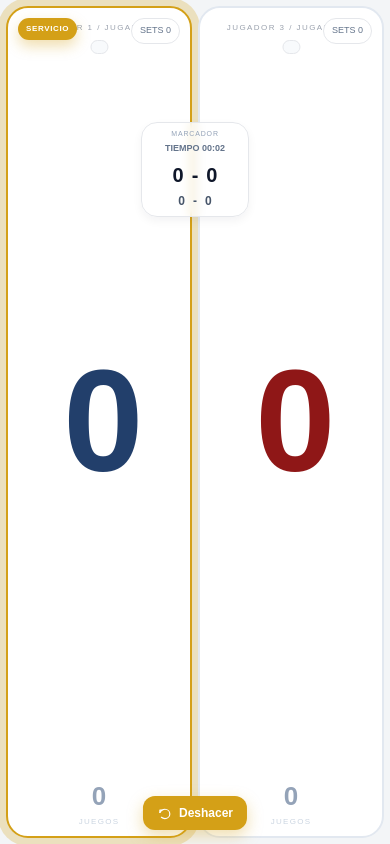
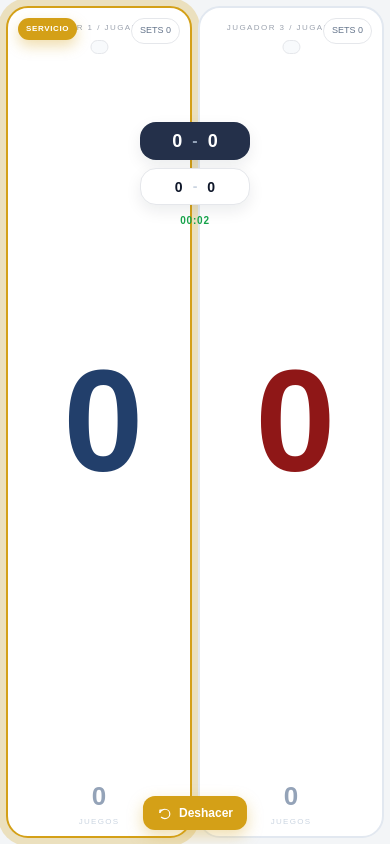
Before and after one commit to AGPadel/click-flic, a React (Vite) app: page / in a window 390 px wide. Both pictures are taken after a click on the button "Comenzar partido". Built offline with nearby package versions, Linux system fonts and the light colour scheme.

Commit message:
Marcador central estilo compacto y pantalla tactil completa

```diff
--- a/src/App.css
+++ b/src/App.css
@@ -118,6 +118,23 @@ input {
   gap: 6px;
 }
 
+.tap-half {
+  position: absolute;
+  top: 0;
+  height: 100%;
+  width: 50%;
+  z-index: 5;
+  background: transparent;
+}
+
+.tap-left {
+  left: 0;
+}
+
+.tap-right {
+  right: 0;
+}
+
 .team-panel {
   position: relative;
   overflow: hidden;
@@ -229,54 +246,76 @@ input {
   z-index: 12;
 }
 
-.center-box {
+/* MARCADOR CENTRAL NUEVO */
+
+.score-center-wrap {
   position: absolute;
   left: 50%;
   top: 13%;
   transform: translateX(-50%);
-  background: rgba(255, 255, 255, 0.75);
-  border: 1px solid #e5e7eb;
-  border-radius: 16px;
-  box-shadow: 0 4px 10px rgba(15, 23, 42, 0.05);
-  padding: 8px 14px;
-  text-align: center;
-  min-width: 120px;
   z-index: 30;
-  backdrop-filter: blur(4px);
+  display: flex;
+  flex-direction: column;
+  align-items: center;
+  gap: 10px;
 }
 
-.center-title {
-  font-size: 9px;
-  letter-spacing: 0.25em;
+.score-timer {
+  color: #16a34a;
+  font-size: 12px;
+  font-weight: 800;
+  letter-spacing: 0.08em;
+}
+
+.score-pill {
+  display: flex;
+  align-items: center;
+  justify-content: center;
+  gap: 18px;
+  border-radius: 20px;
+  padding: 10px 22px;
+  min-width: 160px;
+  box-shadow: 0 6px 16px rgba(15, 23, 42, 0.08);
+}
+
+.score-pill-top {
+  background: #24304a;
+  color: #ffffff;
+}
+
+.score-pill-bottom {
+  background: #ffffff;
+  color: #0f172a;
+  border: 1px solid #e5e7eb;
+}
+
+.score-pill-left,
+.score-pill-right {
+  font-size: 26px;
+  font-weight: 900;
+  line-height: 1;
+}
+
+.score-pill-bottom-left,
+.score-pill-bottom-right {
+  font-size: 18px;
+  font-weight: 900;
+  line-height: 1;
+}
+
+.score-pill-sep {
+  font-size: 24px;
+  font-weight: 900;
   color: #94a3b8;
 }
 
-.center-time {
-  margin-top: 3px;
-  font-size: 10px;
-  font-weight: 600;
-  color: #64748b;
+.score-pill-sep-light {
+  font-size: 18px;
+  font-weight: 800;
+  color: #cbd5e1;
 }
 
-.center-games {
-  margin-top: 6px;
-  display: flex;
-  justify-content: center;
-  gap: 10px;
-  font-size: 26px;
-  font-weight: 900;
-  color: #0f172a;
-}
-
-.center-sets {
-  margin-top: 2px;
-  display: flex;
-  justify-content: center;
-  gap: 10px;
-  font-size: 14px;
-  font-weight: 700;
-  color: #475569;
-}
+/* BOTON DESHACER */
 
 .undo-bottom {
   position: absolute;
@@ -311,22 +350,7 @@ input {
   height: 16px;
 }
 
-.tap-half {
-  position: absolute;
-  top: 0;
-  height: 100%;
-  width: 50%;
-  z-index: 5;
-  background: transparent;
-}
-
-.tap-left {
-  left: 0;
-}
-
-.tap-right {
-  right: 0;
-}
+/* CONTROL */
 
 .control-grid {
   max-width: 1300px;
@@ -485,32 +509,38 @@ input {
     letter-spacing: 0.16em;
   }
 
-  .center-box {
+  .score-center-wrap {
     top: 14%;
-    padding: 6px 10px;
-    min-width: 108px;
+    gap: 8px;
   }
 
-  .center-title {
-    font-size: 7px;
-    letter-spacing: 0.12em;
+  .score-timer {
+    font-size: 10px;
   }
 
-  .center-time {
-    margin-top: 2px;
-    font-size: 9px;
+  .score-pill {
+    min-width: 110px;
+    padding: 7px 14px;
+    gap: 10px;
+    border-radius: 16px;
   }
 
-  .center-games {
-    margin-top: 5px;
-    gap: 8px;
-    font-size: 20px;
+  .score-pill-left,
+  .score-pill-right {
+    font-size: 18px;
   }
 
-  .center-sets {
-    margin-top: 2px;
-    gap: 8px;
-    font-size: 12px;
+  .score-pill-bottom-left,
+  .score-pill-bottom-right {
+    font-size: 14px;
+  }
+
+  .score-pill-sep {
+    font-size: 16px;
+  }
+
+  .score-pill-sep-light {
+    font-size: 14px;
   }
 
   .undo-bottom {
--- a/src/App.jsx
+++ b/src/App.jsx
@@ -420,20 +420,21 @@ function ViewMode({ state, undo, scorePoint }) {
           goldenPoint={state.goldenPoint}
         />
 
-        <div className="center-box">
-          <div className="center-title">MARCADOR</div>
-          <div className="center-time">TIEMPO {minutes}:{seconds}</div>
-
-          <div className="center-games">
-            <span>{state.games1}</span>
-            <span>-</span>
-            <span>{state.games2}</span>
+        <div className="score-center-wrap">
+          <div className="score-pill score-pill-top">
+            <span className="score-pill-left">{state.games1}</span>
+            <span className="score-pill-sep">-</span>
+            <span className="score-pill-right">{state.games2}</span>
           </div>
 
-          <div className="center-sets">
-            <span>{state.sets1}</span>
-            <span>-</span>
-            <span>{state.sets2}</span>
+          <div className="score-pill score-pill-bottom">
+            <span className="score-pill-bottom-left">{state.sets1}</span>
+            <span className="score-pill-sep-light">-</span>
+            <span className="score-pill-bottom-right">{state.sets2}</span>
+          </div>
+
+          <div className="score-timer">
+            {minutes}:{seconds}
           </div>
         </div>
 
```
